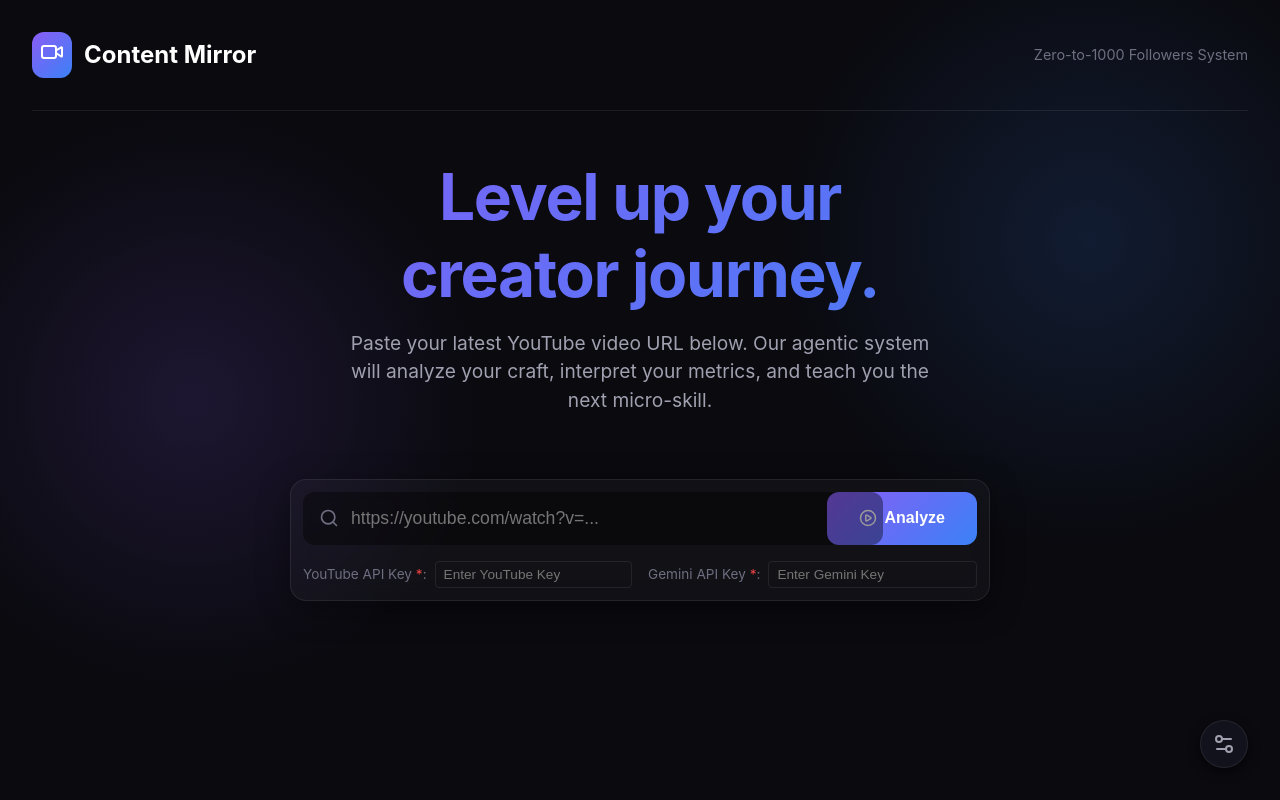
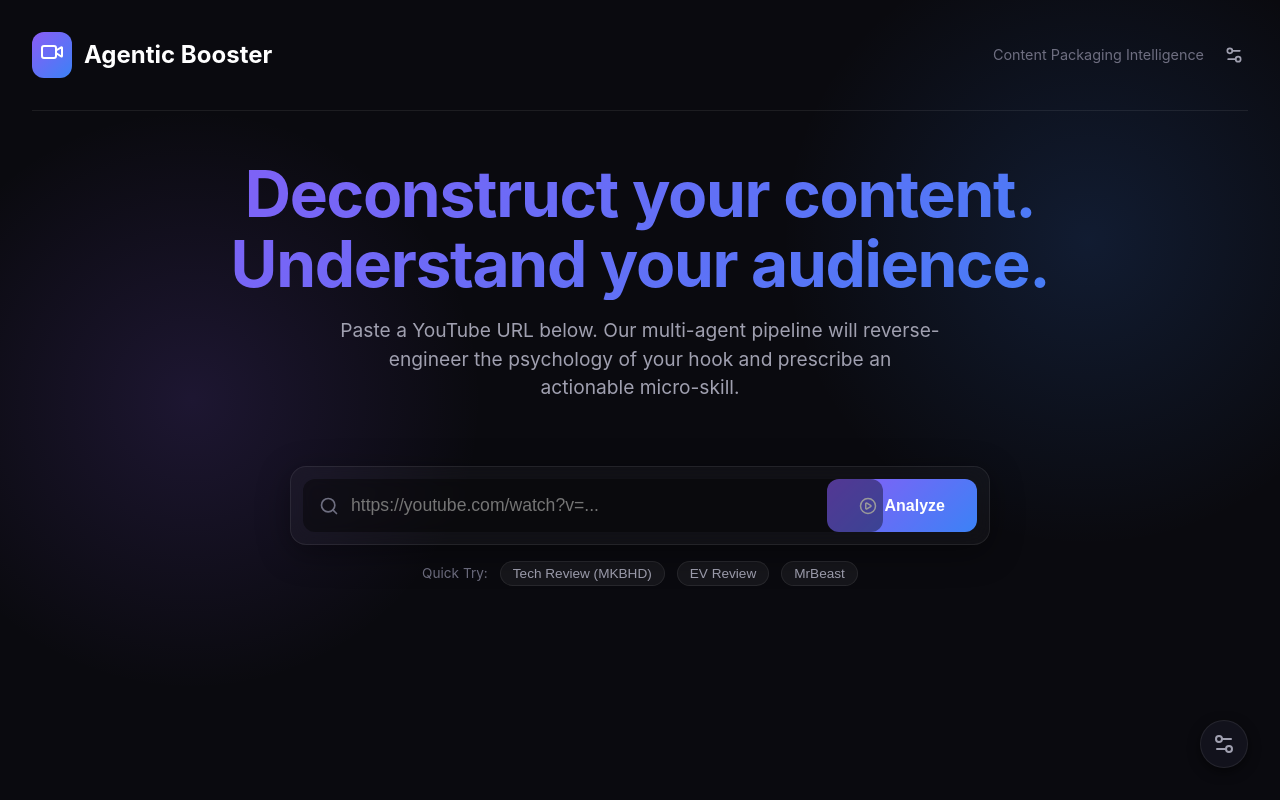
Before and after one commit to vidushi04/social_media_agentic_system, a React (Vite) app in the folder web/: page / in a window 1280 px wide. Built offline with nearby package versions, Linux system fonts and the light colour scheme.

Commit message:
feat: Add Mock Mode and UX redesigns

```diff
--- a/web/src/App.tsx
+++ b/web/src/App.tsx
@@ -4,14 +4,18 @@
 import { Orchestrator } from './agents/Orchestrator';
 import { DevMode } from './components/DevMode';
 import { Dashboard } from './components/Dashboard';
+import { SettingsModal } from './components/SettingsModal';
 
 function App() {
   const [url, setUrl] = useState('');
   const [youtubeKey, setYoutubeKey] = useState(localStorage.getItem('YOUTUBE_API_KEY') || '');
   const [geminiKey, setGeminiKey] = useState(localStorage.getItem('GEMINI_API_KEY') || '');
   const [isDevModeOpen, setIsDevModeOpen] = useState(false);
+  const [isSettingsOpen, setIsSettingsOpen] = useState(false);
   const [orchestratorState, setOrchestratorState] = useState<OrchestratorState | null>(null);
   const [isProcessing, setIsProcessing] = useState(false);
+  const [errorMsg, setErrorMsg] = useState('');
+  const [mockMode, setMockMode] = useState(localStorage.getItem('MOCK_MODE') === 'true');
 
   // Keep orchestrator instance
   const orchestratorRef = useRef<Orchestrator | null>(null);
@@ -24,15 +28,28 @@
 
   const handleAnalyze = async (e: React.FormEvent) => {
     e.preventDefault();
-    if (!url.trim() || !youtubeKey.trim() || !geminiKey.trim()) return;
+    if (!url.trim()) return;
 
-    localStorage.setItem('YOUTUBE_API_KEY', youtubeKey);
-    localStorage.setItem('GEMINI_API_KEY', geminiKey);
+    if (!mockMode && (!youtubeKey.trim() || !geminiKey.trim())) {
+      setIsSettingsOpen(true);
+      return;
+    }
 
+    setErrorMsg('');
     setIsProcessing(true);
-    setIsDevModeOpen(true); // Auto-open dev mode to show the process
-    await orchestratorRef.current?.processUrl(url, youtubeKey, geminiKey);
+    try {
+      await orchestratorRef.current?.processUrl(url, youtubeKey, geminiKey, mockMode);
+    } catch (err: any) {
+      setErrorMsg(err.message || 'An error occurred while processing the video. Please check the URL.');
+    }
     setIsProcessing(false);
+  };
+
+  const getActiveAgentName = () => {
+    if (!orchestratorState) return 'Initializing...';
+    const runningAgent = Object.values(orchestratorState.agents).find(a => a.status === 'running');
+    if (runningAgent) return `${runningAgent.name} is working...`;
+    return 'Finalizing analysis...';
   };
 
   return (
@@ -44,21 +61,26 @@
               <Video color="white" size={24} />
             </div>
             <h1 style={{ margin: 0, fontSize: '1.5rem', background: 'none', WebkitTextFillColor: 'var(--text-primary)' }}>
-              Content Mirror
+              Agentic Booster
             </h1>
           </div>
-          <div style={{ fontSize: '0.9rem', color: 'var(--text-muted)' }}>
-            Zero-to-1000 Followers System
+          <div style={{ display: 'flex', alignItems: 'center', gap: '1rem' }}>
+            <div style={{ fontSize: '0.9rem', color: 'var(--text-muted)' }}>
+              Content Packaging Intelligence
+            </div>
+            <button className="btn-icon" onClick={() => setIsSettingsOpen(true)} title="API Settings">
+              <Settings2 size={20} color="var(--text-secondary)" />
+            </button>
           </div>
         </header>
 
         <main>
           <div style={{ textAlign: 'center', marginBottom: '4rem', marginTop: '2rem' }}>
-            <h1 style={{ fontSize: '4rem', marginBottom: '1rem', letterSpacing: '-0.02em' }}>
-              Level up your<br />creator journey.
+            <h1 style={{ fontSize: '4rem', marginBottom: '1rem', letterSpacing: '-0.02em', lineHeight: 1.1 }}>
+              Deconstruct your content.<br />Understand your audience.
             </h1>
-            <p style={{ fontSize: '1.2rem', maxWidth: '600px', margin: '0 auto', color: 'var(--text-secondary)' }}>
-              Paste your latest YouTube video URL below. Our agentic system will analyze your craft, interpret your metrics, and teach you the next micro-skill.
+            <p style={{ fontSize: '1.2rem', maxWidth: '600px', margin: '0 auto', color: 'var(--text-secondary)', marginTop: '1rem' }}>
+              Paste a YouTube URL below. Our multi-agent pipeline will reverse-engineer the psychology of your hook and prescribe an actionable micro-skill.
             </p>
           </div>
 
@@ -77,42 +99,43 @@
                     disabled={isProcessing}
                   />
                 </div>
-                <button type="submit" className="btn-primary" disabled={isProcessing || !url.trim() || !youtubeKey.trim() || !geminiKey.trim()}>
+                <button type="submit" className="btn-primary" disabled={isProcessing || !url.trim()}>
                   {isProcessing ? 'Analyzing...' : <><PlayCircle size={18} /> Analyze</>}
                 </button>
               </div>
-              <div style={{ display: 'flex', gap: '1rem' }}>
-                <div style={{ display: 'flex', alignItems: 'center', gap: '0.5rem', flex: 1 }}>
-                  <label style={{ fontSize: '0.85rem', color: 'var(--text-muted)', whiteSpace: 'nowrap' }}>YouTube API Key <span style={{color: 'var(--error)'}}>*</span>:</label>
-                  <input
-                    type="password"
-                    required
-                    value={youtubeKey}
-                    onChange={e => setYoutubeKey(e.target.value)}
-                    placeholder="Enter YouTube Key"
-                    style={{ background: 'transparent', border: '1px solid var(--glass-border)', padding: '0.3rem 0.5rem', borderRadius: '4px', color: 'var(--text-secondary)', fontSize: '0.85rem', width: '100%' }}
-                    disabled={isProcessing}
-                  />
-                </div>
-                <div style={{ display: 'flex', alignItems: 'center', gap: '0.5rem', flex: 1 }}>
-                  <label style={{ fontSize: '0.85rem', color: 'var(--text-muted)', whiteSpace: 'nowrap' }}>Gemini API Key <span style={{color: 'var(--error)'}}>*</span>:</label>
-                  <input
-                    type="password"
-                    required
-                    value={geminiKey}
-                    onChange={e => setGeminiKey(e.target.value)}
-                    placeholder="Enter Gemini Key"
-                    style={{ background: 'transparent', border: '1px solid var(--glass-border)', padding: '0.3rem 0.5rem', borderRadius: '4px', color: 'var(--text-secondary)', fontSize: '0.85rem', width: '100%' }}
-                    disabled={isProcessing}
-                  />
-                </div>
+            </div>
+
+            {errorMsg && (
+              <div style={{ background: 'rgba(239, 68, 68, 0.1)', border: '1px solid var(--error)', color: 'var(--error)', padding: '1rem', borderRadius: 'var(--radius-md)', marginBottom: '1rem', textAlign: 'left', animation: 'fadeIn 0.3s ease-out' }}>
+                <strong>Error:</strong> {errorMsg}
               </div>
-            </div>
+            )}
+
+            {!isProcessing && (
+              <div style={{ display: 'flex', justifyContent: 'center', gap: '0.75rem', marginTop: '1rem', flexWrap: 'wrap' }}>
+                <span style={{ fontSize: '0.85rem', color: 'var(--text-muted)', display: 'flex', alignItems: 'center' }}>Quick Try:</span>
+                <button type="button" className="chip" onClick={() => setUrl('https://www.youtube.com/watch?v=iGeXGdYE7UE')}>Tech Review (MKBHD)</button>
+                <button type="button" className="chip" onClick={() => setUrl('https://www.youtube.com/watch?v=k8A0qPG0nag')}>EV Review</button>
+                <button type="button" className="chip" onClick={() => setUrl('https://www.youtube.com/watch?v=0e3GPea1Tyg')}>MrBeast</button>
+              </div>
+            )}
+
+            {isProcessing && (
+              <div className="loading-state glass-panel" style={{ marginTop: '2rem', animation: 'fadeIn 0.3s ease-out' }}>
+                <div className="spinner"></div>
+                <h3 style={{ margin: '1rem 0 0.5rem', color: 'var(--accent-primary)', fontSize: '1.2rem' }}>Agentic Pipeline Active</h3>
+                <p style={{ color: 'var(--text-secondary)', margin: 0, fontSize: '1rem' }}>{getActiveAgentName()}</p>
+              </div>
+            )}
           </form>
 
-          {orchestratorState?.finalSkill && (
+          {!isProcessing && orchestratorState?.finalSkill && (
             <div style={{ maxWidth: '800px', margin: '0 auto' }}>
-              <Dashboard skillData={orchestratorState.finalSkill} />
+              <Dashboard
+                skillData={orchestratorState.finalSkill}
+                patternData={orchestratorState.agents.pattern.output}
+                onReset={() => { setUrl(''); setErrorMsg(''); setOrchestratorState(null); }}
+              />
             </div>
           )}
         </main>
@@ -127,6 +150,17 @@
         onClose={() => setIsDevModeOpen(false)}
         state={orchestratorState}
       />
+
+      <SettingsModal
+        isOpen={isSettingsOpen}
+        onClose={() => setIsSettingsOpen(false)}
+        youtubeKey={youtubeKey}
+        setYoutubeKey={setYoutubeKey}
+        geminiKey={geminiKey}
+        setGeminiKey={setGeminiKey}
+        mockMode={mockMode}
+        setMockMode={setMockMode}
+      />
     </>
   );
 }
--- /dev/null
+++ b/web/src/components/SettingsModal.tsx
@@ -0,0 +1,109 @@
+import React, { useState } from 'react';
+import { X, Key } from 'lucide-react';
+
+interface SettingsModalProps {
+  isOpen: boolean;
+  onClose: () => void;
+  youtubeKey: string;
+  setYoutubeKey: (key: string) => void;
+  geminiKey: string;
+  setGeminiKey: (key: string) => void;
+  mockMode: boolean;
+  setMockMode: (mode: boolean) => void;
+}
+
+export const SettingsModal: React.FC<SettingsModalProps> = ({
+  isOpen,
+  onClose,
+  youtubeKey,
+  setYoutubeKey,
+  geminiKey,
+  setGeminiKey,
+  mockMode,
+  setMockMode,
+}) => {
+  const [localYoutube, setLocalYoutube] = useState(youtubeKey);
+  const [localGemini, setLocalGemini] = useState(geminiKey);
+  const [localMockMode, setLocalMockMode] = useState(mockMode);
+
+  if (!isOpen) return null;
+
+  const handleSave = (e: React.FormEvent) => {
+    e.preventDefault();
+    setYoutubeKey(localYoutube);
+    setGeminiKey(localGemini);
+    setMockMode(localMockMode);
+    localStorage.setItem('YOUTUBE_API_KEY', localYoutube);
+    localStorage.setItem('GEMINI_API_KEY', localGemini);
+    localStorage.setItem('MOCK_MODE', localMockMode ? 'true' : 'false');
+    onClose();
+  };
+
+  return (
+    <div className="modal-overlay">
+      <div className="modal-content glass-panel" style={{ animation: 'fadeIn 0.2s ease-out' }}>
+        <div className="flex-between" style={{ marginBottom: '1.5rem' }}>
+          <h2 style={{ display: 'flex', alignItems: 'center', gap: '0.5rem', margin: 0, fontSize: '1.25rem' }}>
+            <Key size={20} color="var(--accent-primary)" /> API Configuration
+          </h2>
+          <button className="btn-icon" onClick={onClose} type="button">
+            <X size={20} />
+          </button>
+        </div>
+
+        <p style={{ color: 'var(--text-secondary)', fontSize: '0.9rem', marginBottom: '1.5rem', lineHeight: 1.5 }}>
+          Bring Your Own Keys. We don't store your data. Your API keys remain securely in your browser's local storage.
+        </p>
+
+        <form onSubmit={handleSave} style={{ display: 'flex', flexDirection: 'column', gap: '1rem' }}>
+          <div>
+            <label style={{ display: 'block', fontSize: '0.85rem', color: 'var(--text-muted)', marginBottom: '0.5rem' }}>
+              YouTube Data API v3 Key <span style={{ color: 'var(--error)' }}>*</span>
+            </label>
+            <input
+              type="password"
+              required
+              className="premium-input"
+              value={localYoutube}
+              onChange={(e) => setLocalYoutube(e.target.value)}
+              placeholder="AIzaSy..."
+            />
+          </div>
+          <div>
+            <label style={{ display: 'block', fontSize: '0.85rem', color: 'var(--text-muted)', marginBottom: '0.5rem' }}>
+              Gemini API Key <span style={{ color: 'var(--error)' }}>*</span>
+            </label>
+            <input
+              type="password"
+              required
+              className="premium-input"
+              value={localGemini}
+              onChange={(e) => setLocalGemini(e.target.value)}
+              placeholder="AIzaSy..."
+            />
+          </div>
+
+          <div style={{ marginTop: '0.5rem' }}>
+            <label style={{ display: 'flex', alignItems: 'center', gap: '0.5rem', fontSize: '0.9rem', color: 'var(--text-primary)', cursor: 'pointer' }}>
+              <input
+                type="checkbox"
+                checked={localMockMode}
+                onChange={(e) => setLocalMockMode(e.target.checked)}
+                style={{ accentColor: 'var(--accent-primary)', width: '16px', height: '16px' }}
+              />
+              Enable Mock Mode (No API Quota Used)
+            </label>
+            <p style={{ margin: '0.25rem 0 0 1.5rem', fontSize: '0.8rem', color: 'var(--text-muted)' }}>
+              Returns pre-written agent data instantly so you can test the UI flow without using real API keys or hitting rate limits.
+            </p>
+          </div>
+
+          <div style={{ marginTop: '1rem', display: 'flex', justifyContent: 'flex-end', gap: '1rem' }}>
+            <button type="button" className="btn-secondary" onClick={onClose}>Cancel</button>
+            <button type="submit" className="btn-primary">Save Keys</button>
+          </div>
+        </form>
+      </div>
+    </div>
+  );
+};
--- a/web/src/index.css
+++ b/web/src/index.css
@@ -260,3 +260,90 @@
   color: #a0a0b0;
   overflow-x: auto;
 }
+
+/* Modal Styles */
+.modal-overlay {
+  position: fixed;
+  top: 0;
+  left: 0;
+  right: 0;
+  bottom: 0;
+  background: rgba(0, 0, 0, 0.7);
+  backdrop-filter: blur(8px);
+  z-index: 2000;
+  display: flex;
+  align-items: center;
+  justify-content: center;
+  padding: 1rem;
+}
+
+.modal-content {
+  width: 100%;
+  max-width: 500px;
+  background: var(--bg-secondary);
+  box-shadow: 0 25px 50px -12px rgba(0, 0, 0, 0.5);
+}
+
+.btn-icon {
+  background: transparent;
+  border: none;
+  color: var(--text-muted);
+  cursor: pointer;
+  padding: 0.25rem;
+  display: flex;
+  align-items: center;
+  justify-content: center;
+  border-radius: 4px;
+  transition: all 0.2s;
+}
+
+.btn-icon:hover {
+  color: var(--text-primary);
+  background: rgba(255, 255, 255, 0.1);
+}
+
+/* Chips */
+.chip {
+  background: rgba(255, 255, 255, 0.05);
+  border: 1px solid var(--glass-border);
+  border-radius: 20px;
+  padding: 0.25rem 0.75rem;
+  color: var(--text-secondary);
+  font-size: 0.85rem;
+  cursor: pointer;
+  transition: all 0.2s;
+}
+
+.chip:hover {
+  background: rgba(139, 92, 246, 0.1);
+  border-color: rgba(139, 92, 246, 0.3);
+  color: var(--text-primary);
+}
+
+/* Loading State */
+.loading-state {
+  display: flex;
+  flex-direction: column;
+  align-items: center;
+  justify-content: center;
+  padding: 3rem 2rem;
+  text-align: center;
+}
+
+.spinner {
+  width: 40px;
+  height: 40px;
+  border: 3px solid rgba(139, 92, 246, 0.2);
+  border-radius: 50%;
+  border-top-color: var(--accent-primary);
+  animation: spin 1s ease-in-out infinite;
+}
+
+@keyframes spin {
+  to { transform: rotate(360deg); }
+}
+
+@keyframes fadeIn {
+  from { opacity: 0; transform: translateY(10px); }
+  to { opacity: 1; transform: translateY(0); }
+}
```
Also changed, not shown: web/src/agents/Orchestrator.ts (+24 -2 lines), web/src/components/Dashboard.tsx (+23 -7 lines).
